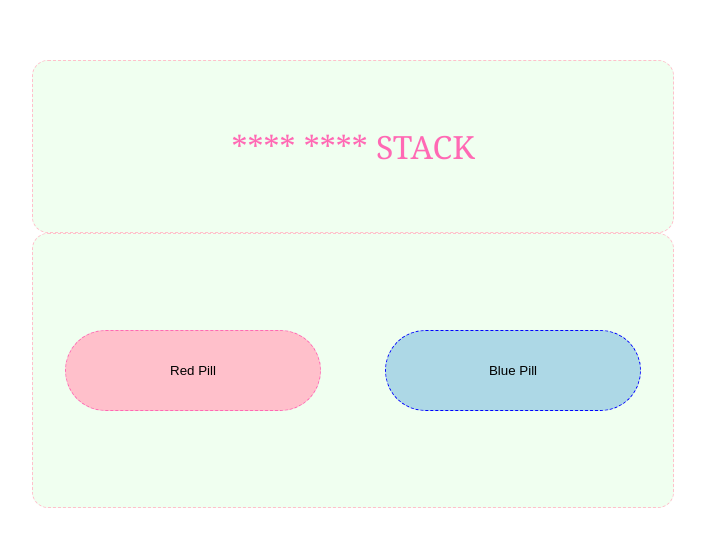
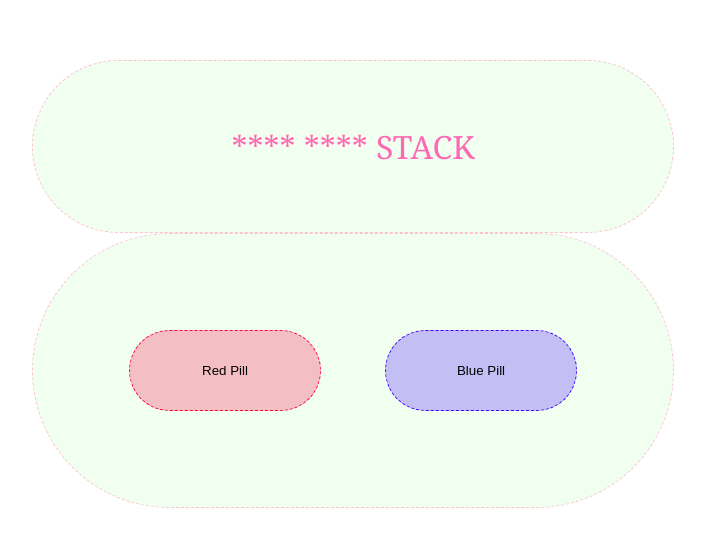
Before and after one commit to mikkmait/AngularFirst, an Angular app: page / in a window 1280 px wide. Shown: the part 116-662 px from the top of the page, without its empty margins (287-992 px from the left). Built offline with nearby package versions, Linux system fonts and the light colour scheme.

Commit message:
Playing around with hover buttons.

```diff
--- a/src/app/app.component.css
+++ b/src/app/app.component.css
@@ -17,7 +17,7 @@
 .element {
   background-color: honeydew;
   border: 1px dashed pink;
-  border-radius: 16px;
+  border-radius: 999em;
 
   width: 512px;
 
@@ -30,6 +30,8 @@
   padding: 64px;
   display: flex;
   justify-content: center;
+
+  transition: background-color 3s;
 }
 
 /* .element:hover {
--- a/src/app/app.component.html
+++ b/src/app/app.component.html
@@ -2,7 +2,20 @@
 
 <div class="main">
   <div class="element">{{title}}</div>
-  <div class="element">
-    <app-button name="Red Pill" color="pink" colorBorder="1px dashed hotpink"></app-button>
-    <app-button name="Blue Pill" color="lightblue" colorBorder="1px dashed blue"></app-button></div>
+  <div class="element" #element>
+    <app-button
+      #redPill
+      name="Red Pill"
+      color="rgba(255, 0, 63, 25%)"
+      colorBorder="1px dashed rgba(255, 0, 63, 100%)"
+      (click)="handleRed(element)">
+    </app-button>
+    <app-button
+      #bluePill
+      name="Blue Pill"
+      color="rgba(63, 0, 255, 25%)"
+      colorBorder="1px dashed rgba(63, 0, 255, 100%)"
+      (click)="handleBlue(element)">
+    </app-button>
+  </div>
 </div>
--- a/src/app/app.component.ts
+++ b/src/app/app.component.ts
@@ -5,6 +5,14 @@ import { Component } from '@angular/core';
   templateUrl: './app.component.html',
   styleUrls: ['./app.component.css']
 })
+
 export class AppComponent {
   title = '**** **** STACK';
-}
+
+  handleRed(element: HTMLElement) {
+    element.style.backgroundColor = 'rgba(255, 0, 63, 100%)';
+  }
+  handleBlue(element: HTMLElement) {
+    element.style.backgroundColor = 'rgba(63, 0, 255, 100%)';
+  }
+};
--- a/src/app/button/button.component.css
+++ b/src/app/button/button.component.css
@@ -1,7 +1,8 @@
 button {
   border: 1px dashed hotpink;
-  border-radius: 64px;
-  width: 256px;
+  border-radius: 999em;
+  width: 192px;
   padding: 32px;
   margin: 32px;
+  cursor: pointer;
 }
```
Also changed, not shown: 3 other files (tests, documents, lock files or other folders).
